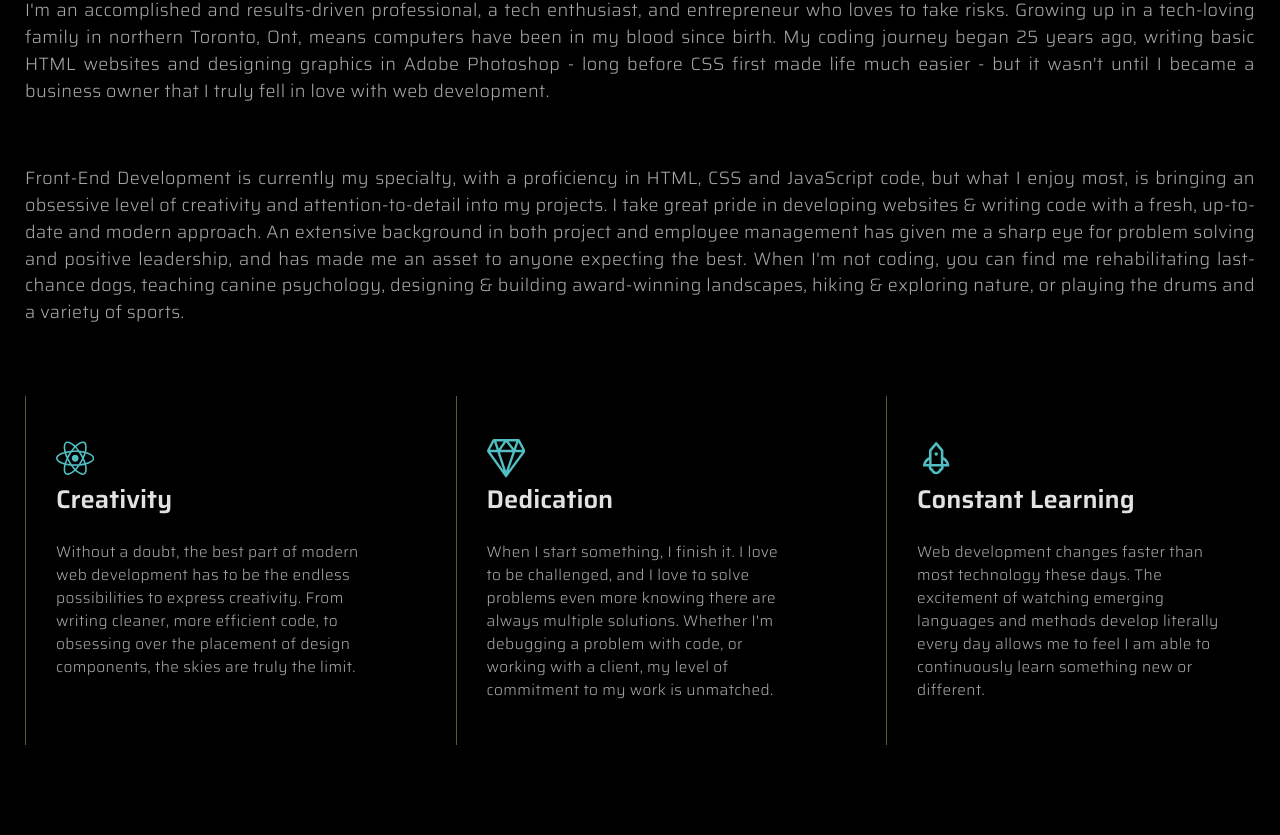
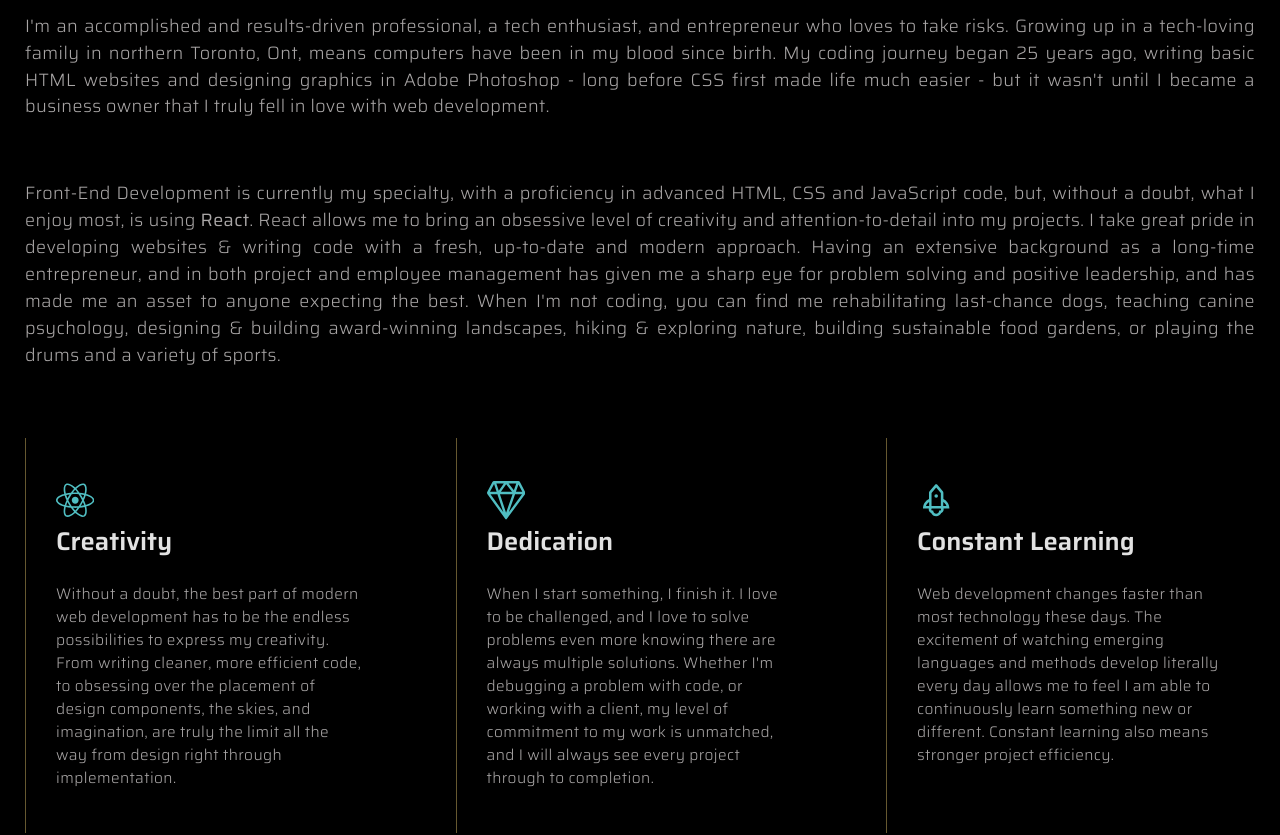
Before and after one commit to grosen-coding/grosen-portfolio, a React (Create React App) app: page / in a window 1280 px wide. Shown: the part 957-1792 px from the top of the page. Built offline with nearby package versions, Linux system fonts and the light colour scheme.

Commit message:
added styling for bootstrap contact for Modal

```diff
--- a/src/sections/About.jsx
+++ b/src/sections/About.jsx
@@ -29,16 +29,18 @@ function About() {
         </p>
         <p>
           Front-End Development is currently my specialty, with a proficiency in
-          HTML, CSS and JavaScript code, but what I enjoy most, is bringing an
-          obsessive level of creativity and attention-to-detail into my
+          advanced HTML, CSS and JavaScript code, but, without a doubt, what I
+          enjoy most, is using <strong>React</strong>. React allows me to bring
+          an obsessive level of creativity and attention-to-detail into my
           projects. I take great pride in developing websites & writing code
-          with a fresh, up-to-date and modern approach. An extensive background
-          in both project and employee management has given me a sharp eye for
-          problem solving and positive leadership, and has made me an asset to
-          anyone expecting the best. When I'm not coding, you can find me
-          rehabilitating last-chance dogs, teaching canine psychology, designing
-          & building award-winning landscapes, hiking & exploring nature, or
-          playing the drums and a variety of sports.
+          with a fresh, up-to-date and modern approach. Having an extensive
+          background as a long-time entrepreneur, and in both project and
+          employee management has given me a sharp eye for problem solving and
+          positive leadership, and has made me an asset to anyone expecting the
+          best. When I'm not coding, you can find me rehabilitating last-chance
+          dogs, teaching canine psychology, designing & building award-winning
+          landscapes, hiking & exploring nature, building sustainable food
+          gardens, or playing the drums and a variety of sports.
         </p>
 
         <AboutContent>
@@ -54,9 +56,10 @@ function About() {
             <h3>Creativity</h3>
             <p>
               Without a doubt, the best part of modern web development has to be
-              the endless possibilities to express creativity. From writing
+              the endless possibilities to express my creativity. From writing
               cleaner, more efficient code, to obsessing over the placement of
-              design components, the skies are truly the limit.
+              design components, the skies, and imagination, are truly the limit
+              all the way from design right through implementation.
             </p>
           </ContentCard>
           <ContentCard
@@ -74,7 +77,8 @@ function About() {
               I love to solve problems even more knowing there are always
               multiple solutions. Whether I'm debugging a problem with code, or
               working with a client, my level of commitment to my work is
-              unmatched.
+              unmatched, and I will always see every project through to
+              completion.
             </p>
           </ContentCard>
           <ContentCard
@@ -91,7 +95,8 @@ function About() {
               Web development changes faster than most technology these days.
               The excitement of watching emerging languages and methods develop
               literally every day allows me to feel I am able to continuously
-              learn something new or different.
+              learn something new or different. Constant learning also means
+              stronger project efficiency.
             </p>
           </ContentCard>
         </AboutContent>
@@ -170,7 +175,7 @@ const AboutWrap = styled.div`
     margin-top: 20px;
     text-transform: uppercase;
     font-weight: 500;
-    font-size: 2.5rem;
+    font-size: 3.5rem;
     letter-spacing: 0.8px;
     text-align: center;
     color: var(--color-yellow);
--- a/src/sections/Contact.jsx
+++ b/src/sections/Contact.jsx
@@ -37,17 +37,15 @@ function Contact() {
       .then(
         (result) => {
           console.log(result.text);
-          setFormMessage("Thank you! ");
+          setFormMessage(
+            "Thank you for your interest. I will do my absolute best to get back to you within the next 24 hours. Have a wonderful day!"
+          );
           setShowModal(true);
-          // success.classList.add("show");
-          // button.classList.add("show");
-          // failed.classList.remove("show");
         },
         (error) => {
           console.log(error.text);
           setFormMessage("I'm sorry, your message failed to send...");
           setShowModal(true);
-          // failed.classList.add("show");
         }
       );
     setFormData({ user_name: "", user_email: "", user_phone: "", message: "" });
@@ -108,7 +106,7 @@ function Contact() {
                 id="user_phone"
                 onChange={handleChange}
                 value={formData.user_phone}
-                placeholder={`Phone Number (optional)`}
+                placeholder="Phone Number (optional)"
                 data-aos="flip-down"
                 data-aos-delay="500"
                 data-aos-duration="800"
@@ -131,13 +129,6 @@ function Contact() {
                 required
               />
             </FormGroup>
-            <div id="success" className="hide">
-              Thank you! Your message has been sent. I will get back to you
-              within 24 hours.
-            </div>
-            <div id="failed" className="hide">
-              I'm sorry, your message failed to send...
-            </div>
             <FormGroup id="submit" className="form-group">
               <SubmitButton
                 type="submit"
@@ -150,16 +141,29 @@ function Contact() {
           </form>
         </ContactFormDiv>
       </Wrap>
-      <Modal show={showModal} onHide={() => setShowModal(false)}>
-        <Modal.Header closeButton>
-          <Modal.Title>Form Result</Modal.Title>
+      <Modal
+        style={{ marginTop: "10%" }}
+        show={showModal}
+        onHide={() => setShowModal(false)}
+      >
+        <Modal.Header
+          style={{ backgroundColor: "rgb(80, 190, 194, .9)" }}
+          closeButton
+        >
+          <Modal.Title>Message Sent!</Modal.Title>
         </Modal.Header>
-        <Modal.Body>{formMessage}</Modal.Body>
-        <Modal.Footer>
-          <Button variant="secondary" onClick={() => setShowModal(false)}>
-            Close
-          </Button>
-        </Modal.Footer>
+        <Modal.Body
+          style={{
+            backgroundColor: "#333",
+            color: " rgba(241, 186, 45, 0.8)",
+            fontWeight: "600",
+          }}
+        >
+          {formMessage}
+        </Modal.Body>
+        <Modal.Footer
+          style={{ backgroundColor: "rgb(80, 190, 194, 0.9)" }}
+        ></Modal.Footer>
       </Modal>
     </Container>
   );
```
